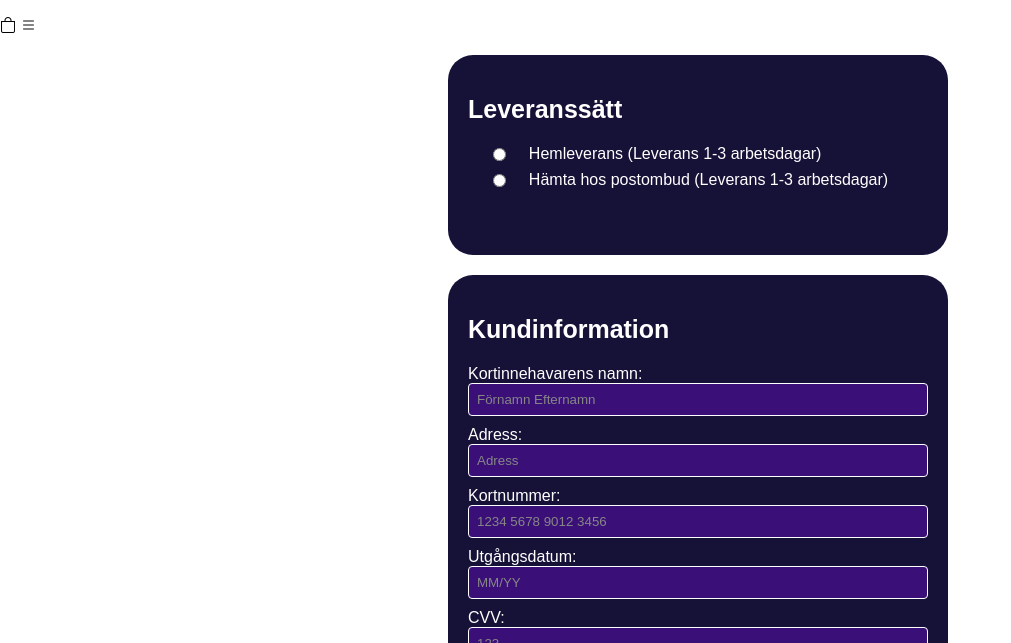
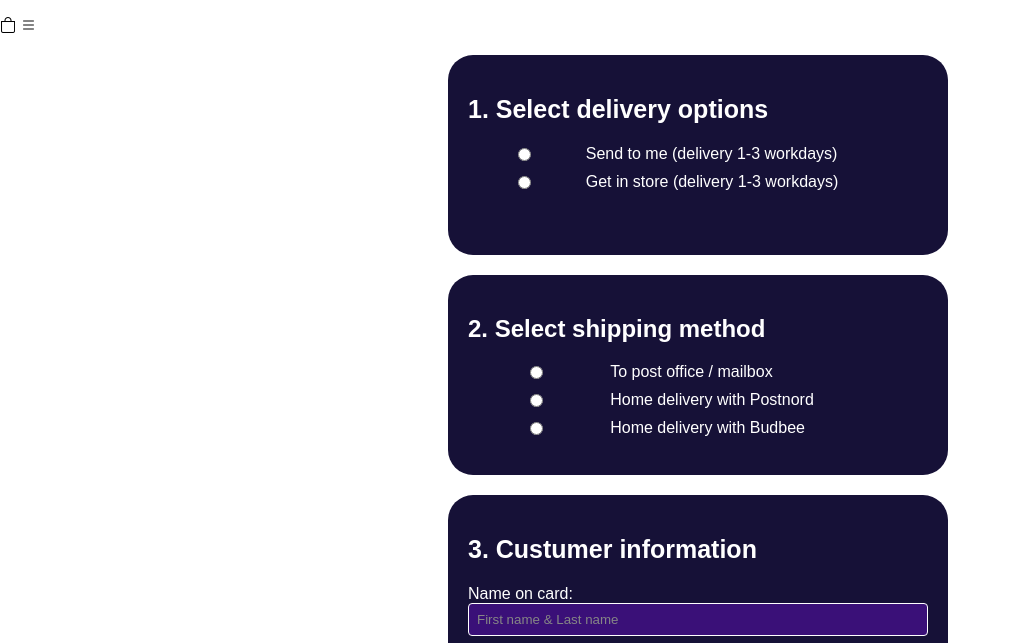
Before and after one commit to Medieinstitutet/the-webshop-typescript-titans, a website built with Vite: page index.html in a window 1280 px wide. Shown: the part 151-794 px from the top of the page, without its empty margins (0-1011 px from the left). Built offline with nearby package versions, Linux system fonts and the light colour scheme.

Commit message:
Added options for shipping

```diff
--- a/index.html
+++ b/index.html
@@ -27,49 +27,74 @@
 
 
     <div class="delivery-section">
-      <h2>Leveranssätt</h2>
+      <h2>1. Select delivery options</h2>
       <form>
         <input
         type="radio"
         id="delivery-home"
         name="delivery-options"
         >
-        <label for="delivery-home">Hemleverans (Leverans 1-3 arbetsdagar)</label>
+        <label for="delivery-home">Send to me (delivery 1-3 workdays)</label>
         <input
         type="radio"
         id="delivery-store"
         name="delivery-options"
         >
-        <label for="delivery-store">Hämta hos postombud (Leverans 1-3 arbetsdagar)</label>
+        <label for="delivery-store">Get in store (delivery 1-3 workdays)</label>
+      </form>
+    </div>
+
+
+    <div class="shipping-section">
+      <h2>2. Select shipping method</h2>
+      <form>
+        <input
+        type="radio"
+        id="post-office"
+        name="shipping-options"
+        >
+        <label for="post-office">To post office / mailbox</label>
+        <input
+        type="radio"
+        id="home-delivery-postnord"
+        name="shipping-options"
+        >
+        <label for="home-delivery-postnord">Home delivery with Postnord</label>
+        <input
+        type="radio"
+        id="home-delivery-budbee"
+        name="shipping-options"
+        >
+        <label for="home-delivery-budbee">Home delivery with Budbee</label>
       </form>
     </div>
 
 
     <div id="payment-section">
-      <h2>Kundinformation</h2>
+      <h2>3. Custumer information</h2>
       <form onsubmit="return validateForm()">
-        <label for="card-holder-name">Kortinnehavarens namn:</label>
+        <label for="card-holder-name">Name on card:</label>
         <input
           type="text"
           id="card-holder-name"
-          placeholder="Förnamn Efternamn"
+          placeholder="First name & Last name"
         />
-        <label for="adress">Adress:</label>
-        <input type="text" id="expiry-date" placeholder="Adress"
+        <label for="adress">Address:</label>
+        <input type="text" id="expiry-date" placeholder="Address"
         />
-        <label for="card-number">Kortnummer:</label>
+        <label for="card-number">Card number:</label>
         <input
           type="text"
           id="card-number"
           placeholder="1234 5678 9012 3456"
         />
-        <label for="expiry-date">Utgångsdatum:</label>
+        <label for="expiry-date">Expiration date:</label>
         <input type="text" id="expiry-date" placeholder="MM/YY"
         />
         <label for="cvv">CVV:</label>
         <input type="text" id="cvv" placeholder="123"
         />
-        <button id="goToCheckoutBtn">Betala</button>
+        <button id="goToCheckoutBtn">Pay</button>
       </form>
     </div>
 
--- a/src/scss/_payment.scss
+++ b/src/scss/_payment.scss
@@ -1,4 +1,78 @@
 @import "variables";
+
+
+.delivery-section {
+    background-color: $secondary-color;
+    height: 200px;
+    margin: 20px;
+    padding: 20px;
+    border-radius: 25px;
+    color: #fff;
+    transition: all 0.3s;
+    @media screen and (min-width: $tablet){
+        margin-left: 20%;
+        width: 500px;
+    }
+    @media screen and (min-width: $desktop){
+        margin-left: 35%;
+        width: 500px;
+    }
+  }
+  .delivery-section:hover {
+    box-shadow: 0px 0px 40px 5px rgba(142, 68, 200, 0.9);
+    transform: scale(1.02);
+  }
+  .delivery-section h2 {
+    font-size: 25px;
+    margin-top: 20px;
+  }
+  .delivery-section form {
+    display: grid;
+    grid-template-columns: auto auto;
+    label {
+      color: #fff;
+      padding-bottom: 10px;
+    }
+    input {
+      margin-right: 10px;
+      height: 13px;
+    }
+  }
+
+.shipping-section {
+    background-color: $secondary-color;
+    height: 200px;
+    margin: 20px;
+    padding: 20px;
+    border-radius: 25px;
+    color: #fff;
+    transition: all 0.3s;
+    @media screen and (min-width: $tablet){
+        margin-left: 20%;
+        width: 500px;
+    }
+    @media screen and (min-width: $desktop){
+        margin-left: 35%;
+        width: 500px;
+    }
+  }
+  .shipping-section:hover {
+    box-shadow: 0px 0px 40px 5px rgba(142, 68, 200, 0.9);
+    transform: scale(1.02);
+  }
+  .shipping-section form {
+    display: grid;
+    grid-template-columns: auto auto;
+    label {
+      color: #fff;
+      padding-bottom: 10px;
+    }
+    input {
+      margin-right: 10px;
+      height: 13px;
+
+    }
+}
 
 #payment-section {
     background-color: $secondary-color;
@@ -17,7 +91,6 @@
         width: 500px;
     }
   }
-
   #payment-section:hover {
     box-shadow: 0px 0px 40px 5px rgba(142, 68, 200, 0.9);
     transform: scale(1.02);
@@ -54,50 +127,3 @@
       cursor: pointer;
     }
   }
-
-.delivery-section {
-    background-color: $secondary-color;
-    height: 200px;
-    margin: 20px;
-    padding: 20px;
-    border-radius: 25px;
-    color: #fff;
-    transition: all 0.3s;
-    @media screen and (min-width: $tablet){
-        margin-left: 20%;
-        width: 500px;
-    }
-    @media screen and (min-width: $desktop){
-        margin-left: 35%;
-        width: 500px;
-    }
-  }
-  .delivery-section:hover {
-    box-shadow: 0px 0px 40px 5px rgba(142, 68, 200, 0.9);
-    transform: scale(1.02);
-  }
-  .delivery-section h2 {
-    font-size: 25px;
-    margin-top: 20px;
-  }
-  .delivery-section form {
-    display: grid;
-    grid-template-columns: auto auto;
-    label {
-      color: #fff;
-    }
-    input {
-      padding: 8px;
-      margin-bottom: 10px;
-      height: 13px;
-      border-radius: 4px;
-    }
-    #goToCheckoutBtn {
-      background-color: #172139;
-      color: #fff;
-      padding: 10px 15px;
-      border: 1px solid white;
-      border-radius: 4px;
-      cursor: pointer;
-    }
-  }
```
